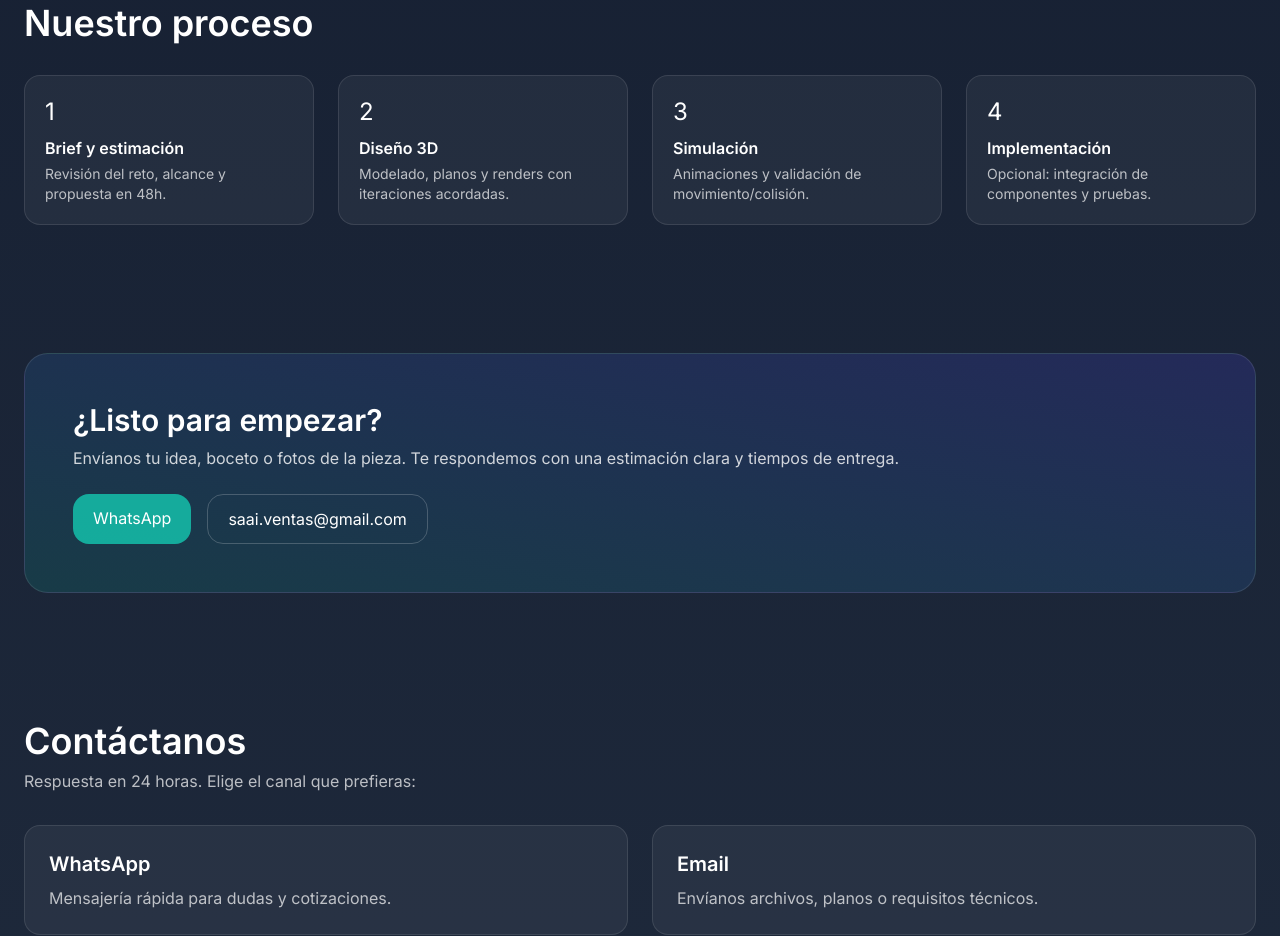
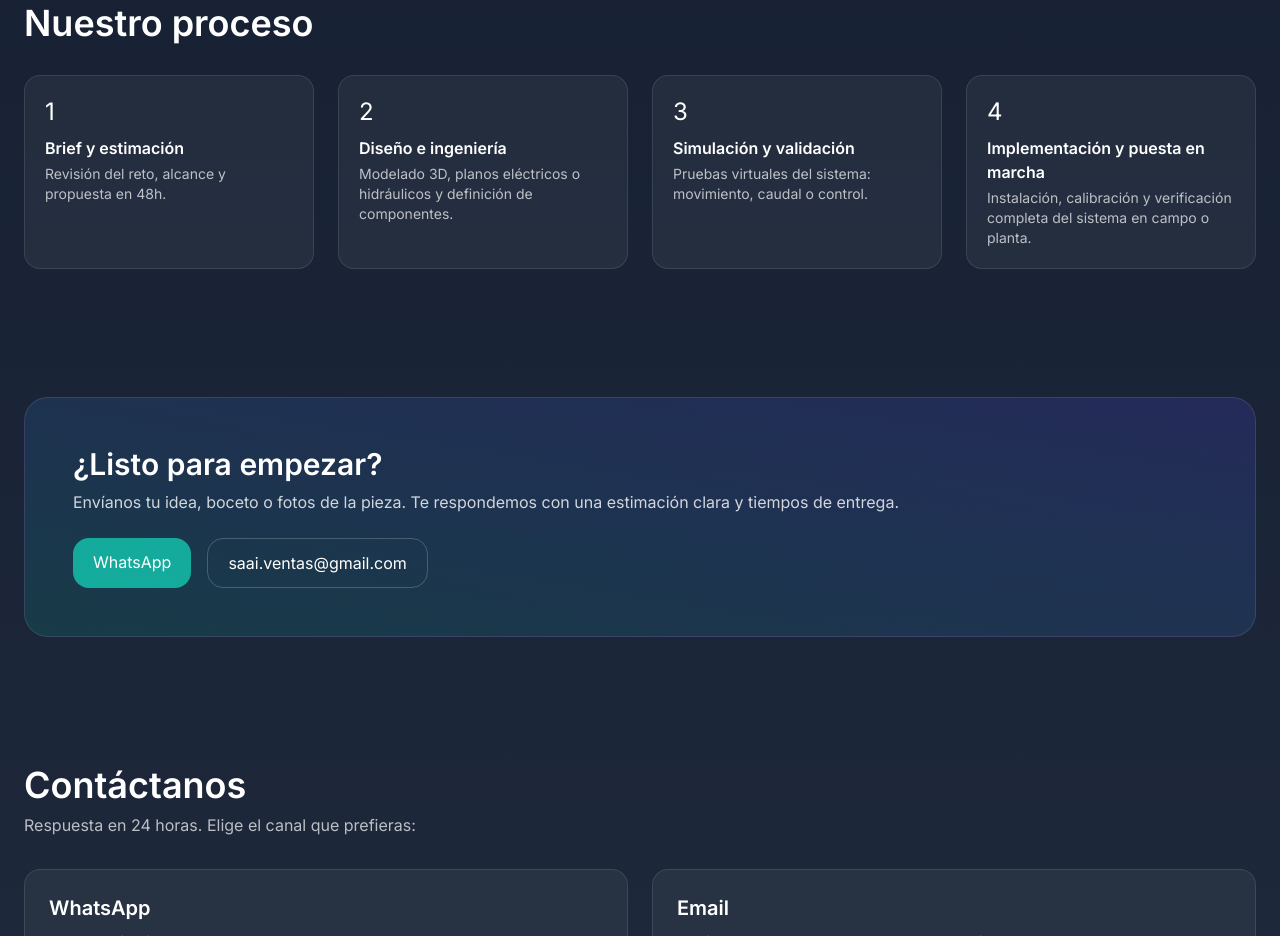
Before and after one commit to SAAI183/SAAISERVICES.github.io, a plain HTML site: page index.html in a window 1280 px wide. Shown: the part 4268-5204 px from the top of the page. Drawn offline with nearby package versions, Linux system fonts and the light colour scheme.

Commit message:
Update index.html

```diff
--- a/index.html
+++ b/index.html
@@ -204,9 +204,9 @@
     <h2 class="text-3xl md:text-4xl font-semibold">Nuestro proceso</h2>
     <div class="mt-8 grid md:grid-cols-4 gap-6">
       <div class="card p-5"><div class="text-2xl">1</div><h3 class="mt-2 font-semibold">Brief y estimación</h3><p class="text-white/70 mt-1 text-sm">Revisión del reto, alcance y propuesta en 48h.</p></div>
-      <div class="card p-5"><div class="text-2xl">2</div><h3 class="mt-2 font-semibold">Diseño 3D</h3><p class="text-white/70 mt-1 text-sm">Modelado, planos y renders con iteraciones acordadas.</p></div>
-      <div class="card p-5"><div class="text-2xl">3</div><h3 class="mt-2 font-semibold">Simulación</h3><p class="text-white/70 mt-1 text-sm">Animaciones y validación de movimiento/colisión.</p></div>
-      <div class="card p-5"><div class="text-2xl">4</div><h3 class="mt-2 font-semibold">Implementación</h3><p class="text-white/70 mt-1 text-sm">Opcional: integración de componentes y pruebas.</p></div>
+      <div class="card p-5"><div class="text-2xl">2</div><h3 class="mt-2 font-semibold">Diseño e ingeniería</h3><p class="text-white/70 mt-1 text-sm">Modelado 3D, planos eléctricos o hidráulicos y definición de componentes.</p></div>
+      <div class="card p-5"><div class="text-2xl">3</div><h3 class="mt-2 font-semibold">Simulación y validación</h3><p class="text-white/70 mt-1 text-sm">Pruebas virtuales del sistema: movimiento, caudal o control.</p></div>
+      <div class="card p-5"><div class="text-2xl">4</div><h3 class="mt-2 font-semibold">Implementación y puesta en marcha</h3><p class="text-white/70 mt-1 text-sm">Instalación, calibración y verificación completa del sistema en campo o planta.</p></div>
     </div>
   </section>
 
```
